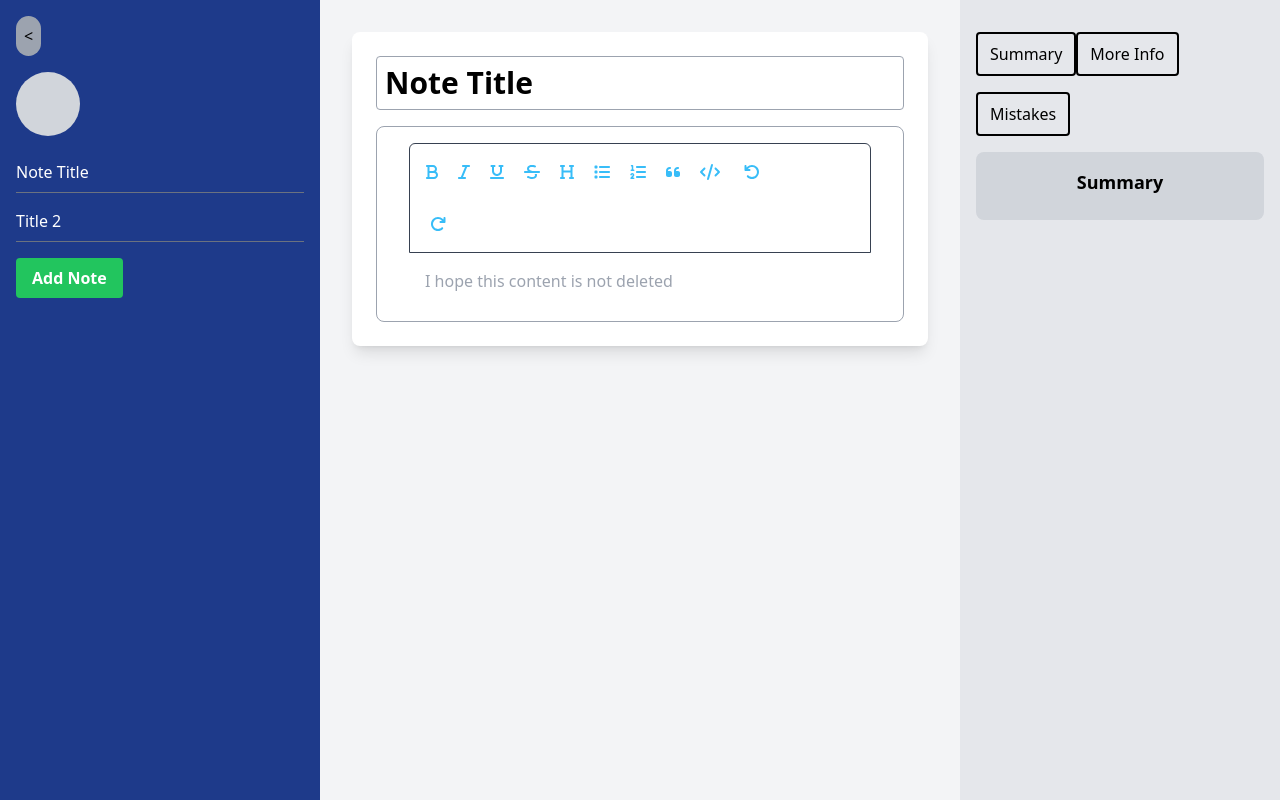
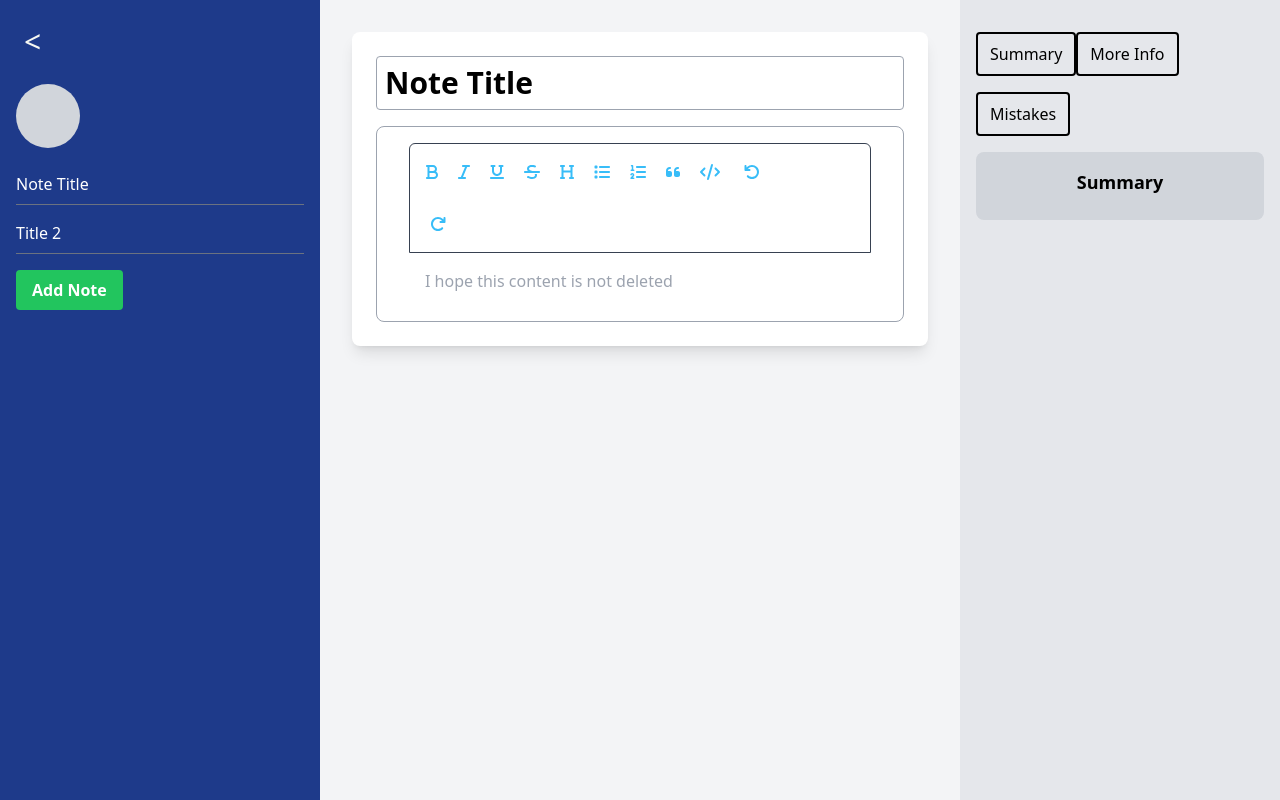
Before and after one commit to Nikko-Adrian-Pacleb/CalHacks11v1, a Next.js app in the folder frontend/: page /productPage in a window 1280 px wide. Built offline with nearby package versions, Linux system fonts and the light colour scheme.

Commit message:
changed togglebutton and made it prettier

```diff
--- a/frontend/app/productPage/page.jsx
+++ b/frontend/app/productPage/page.jsx
@@ -222,10 +222,10 @@ export default function Home() {
         }`}
       >
         <button
-          className="bg-gray-400 text-black p-2 rounded-full mb-4"
+          className="text-black p-2 mb-4"
           onClick={() => setIsSidebarOpen(!isSidebarOpen)}
         >
-          {isSidebarOpen ? "<" : ">"}
+          <span className="text-3xl text-cBeige">{isSidebarOpen ? "<" : ">"}</span>
         </button>
         {isSidebarOpen && (
           <div>
```
Also changed, not shown: frontend/assets/sidebar.jpeg (renamed from frontend/assets/sidebar.png).
